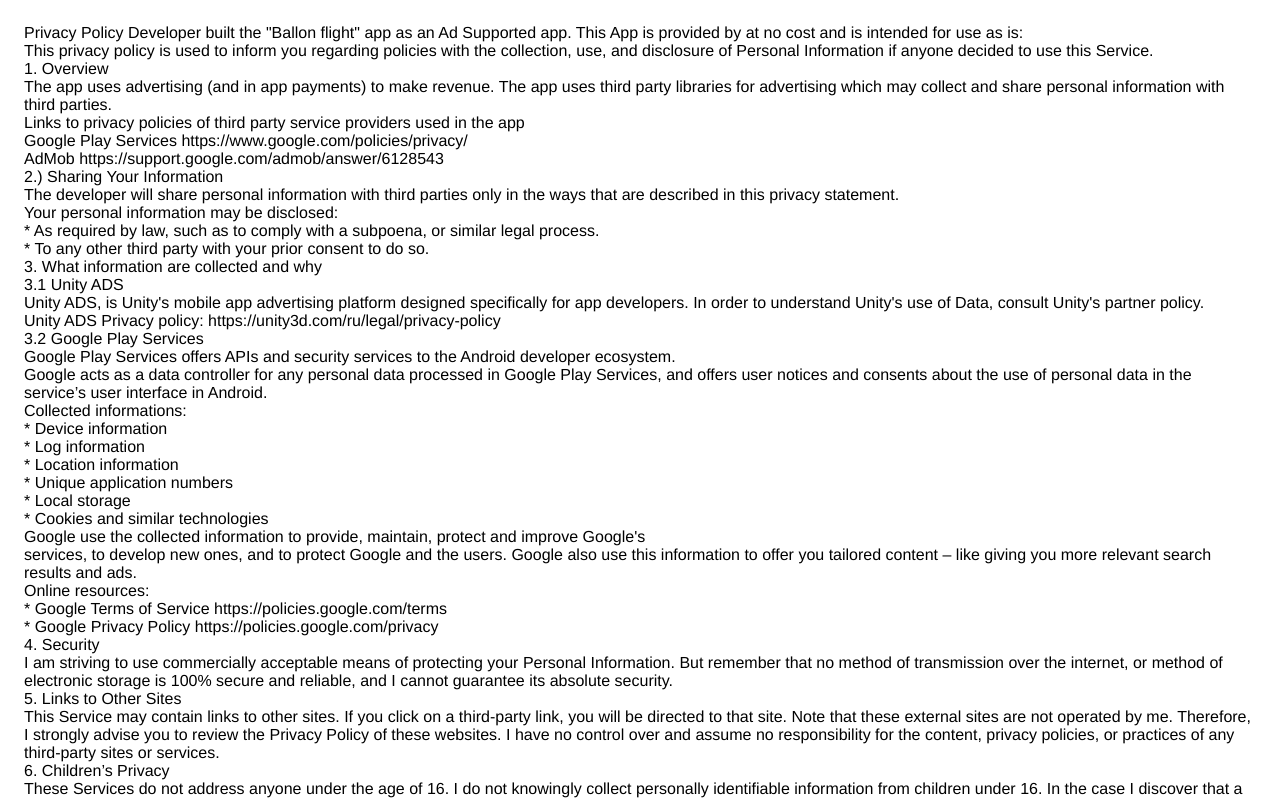
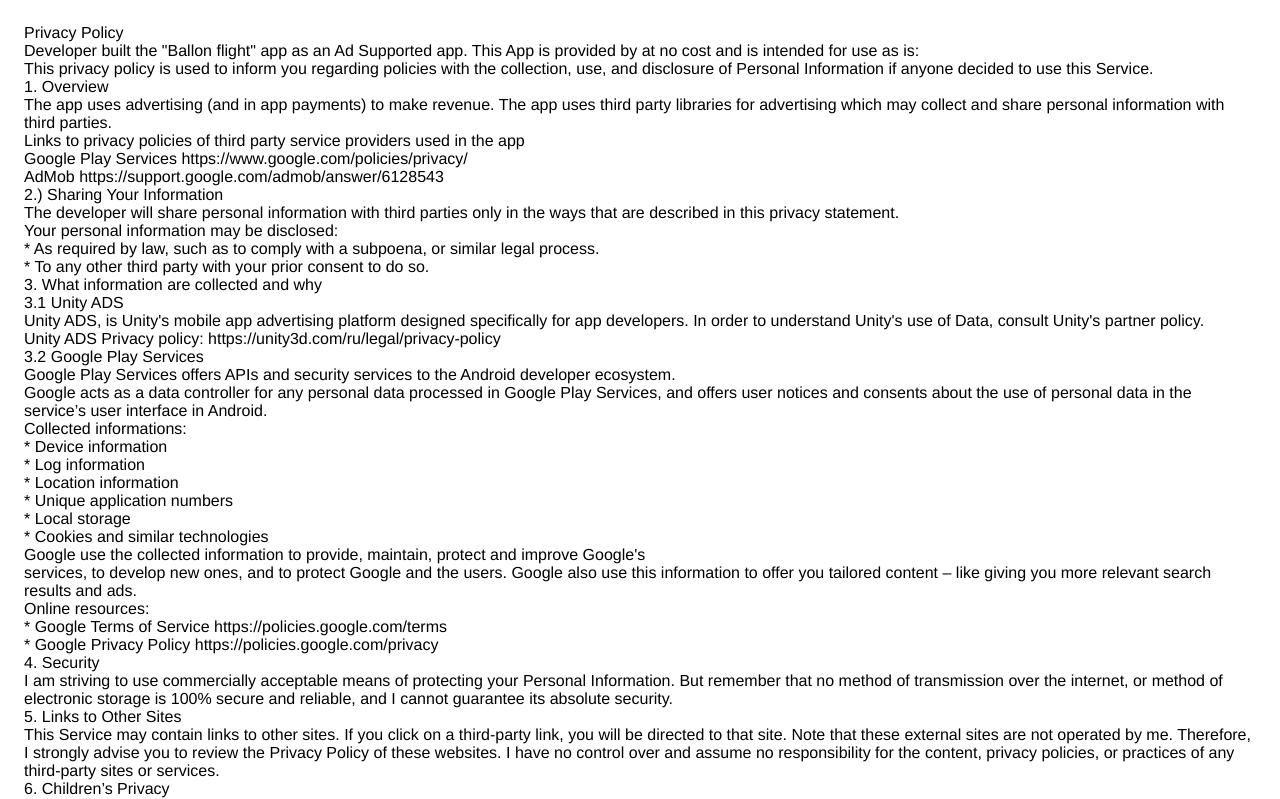
Before and after one commit to brodyaga1820/politic, a plain HTML site: page index.html in a window 1280 px wide. Shown: the top 799 px of the page. Drawn offline with Linux system fonts and the light colour scheme.

Commit message:
Update index.html

```diff
--- a/index.html
+++ b/index.html
@@ -7,11 +7,11 @@
       <style> body { font-family: 'Helvetica Neue', Helvetica, Arial, sans-serif; padding:1em; } </style>
     </head>
     <body>
-   Privacy Policy
+  <div> Privacy Policy</div>
 
 
-Developer built the "Ballon flight" app as an Ad Supported app. This
-App is provided by at no cost and is intended for use as is:<br>
+<div>Developer built the "Ballon flight" app as an Ad Supported app. This
+App is provided by at no cost and is intended for use as is:<br></div>
 
 This privacy policy is used to inform you regarding policies with the collection, use, and
 disclosure of Personal Information if anyone decided to use this Service.<br>
```
